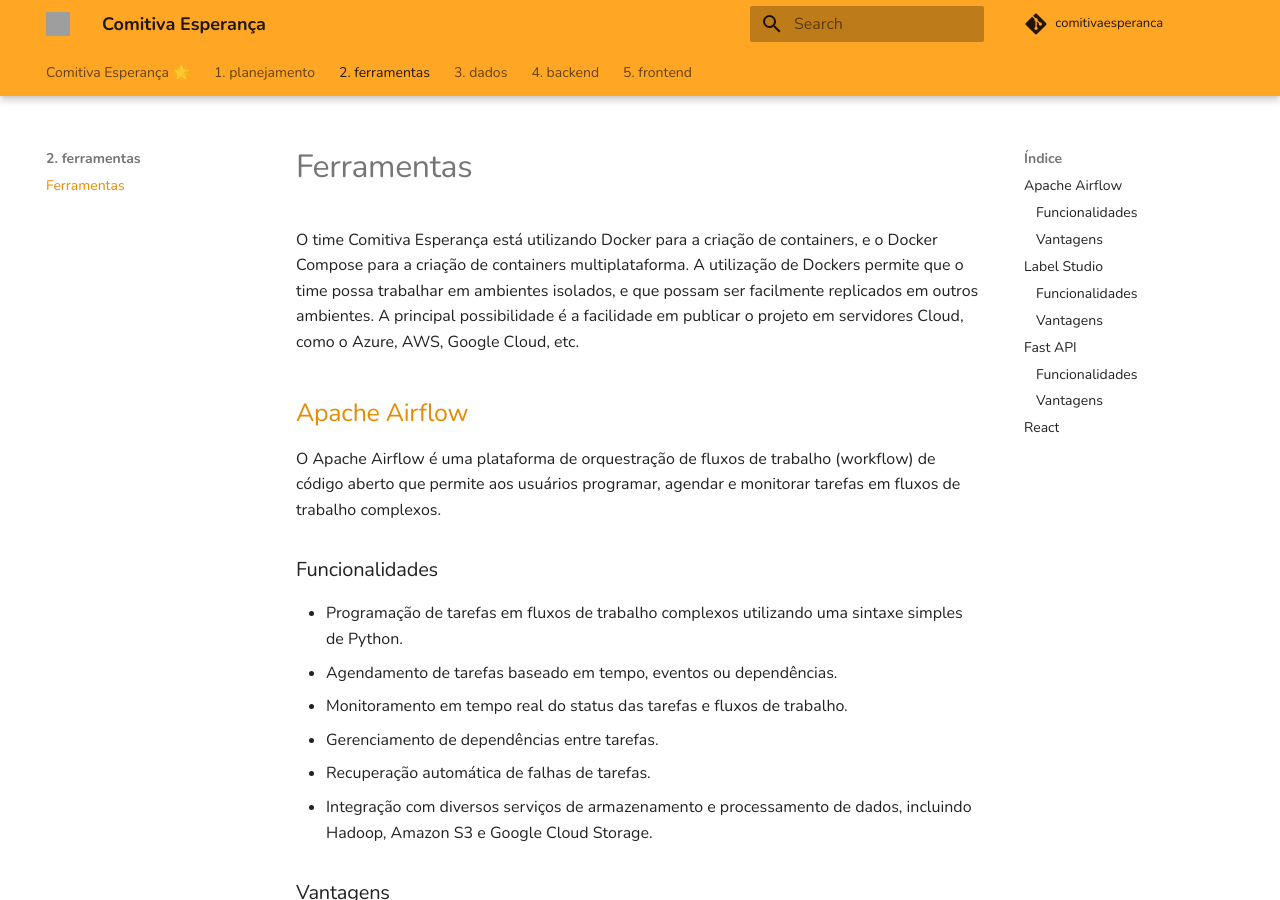
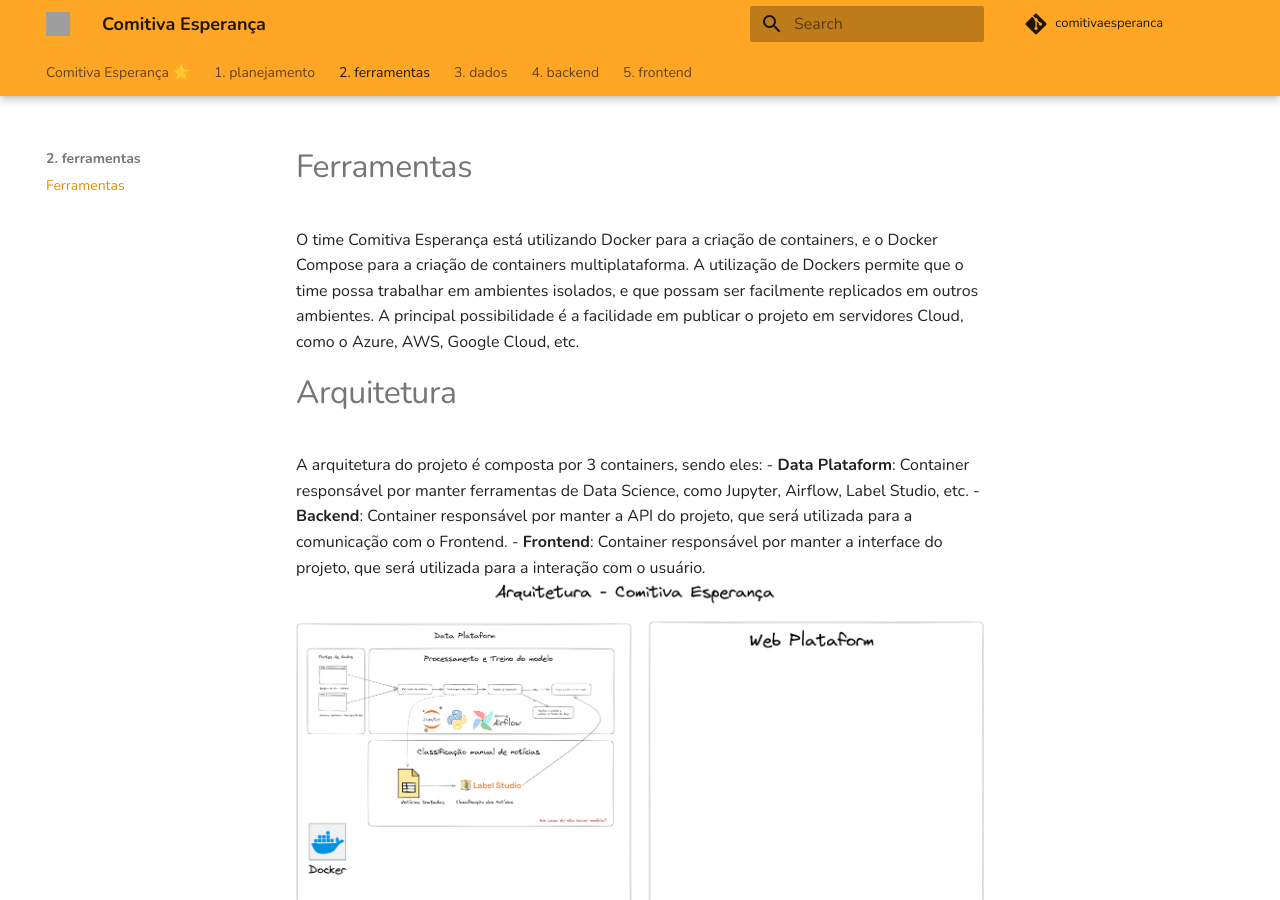
Before and after one commit to comitivaesperanca/docs, an MkDocs documentation site: the page built from docs/2. ferramentas/ferramentas.md, in a window 1280 px wide and 900 px high. Built offline with MkDocs 1.6.1 and Material for MkDocs 9.7.7, drawn with Linux system fonts in a browser that asks for light colours; comment, search, counter and statistics services are not loaded; grey boxes are pictures that could not be loaded.

Commit message:
feat: adicionado arquitetura da aplicação

```diff
--- a/docs/2. ferramentas/planejamento.md
+++ b/docs/2. ferramentas/ferramentas.md
@@ -5,6 +5,12 @@
 A utilização de Dockers permite que o time possa trabalhar em ambientes isolados, e que possam ser facilmente replicados em outros ambientes.
 A principal possibilidade é a facilidade em publicar o projeto em servidores Cloud, como o Azure, AWS, Google Cloud, etc.
 
+# Arquitetura
+A arquitetura do projeto é composta por 3 containers, sendo eles:
+- **Data Plataform**: Container responsável por manter ferramentas de Data Science, como Jupyter, Airflow, Label Studio, etc.
+- **Backend**: Container responsável por manter a API do projeto, que será utilizada para a comunicação com o Frontend.
+- **Frontend**: Container responsável por manter a interface do projeto, que será utilizada para a interação com o usuário.
+![Arquitetura](arquitetura.png)
 
 ## [Apache Airflow](https://airflow.apache.org/)
 O Apache Airflow é uma plataforma de orquestração de fluxos de trabalho (workflow) de código aberto que permite aos usuários programar, agendar e monitorar tarefas em fluxos de trabalho complexos.
```
Also changed, not shown: docs/2. ferramentas/arquitetura.png (added).
